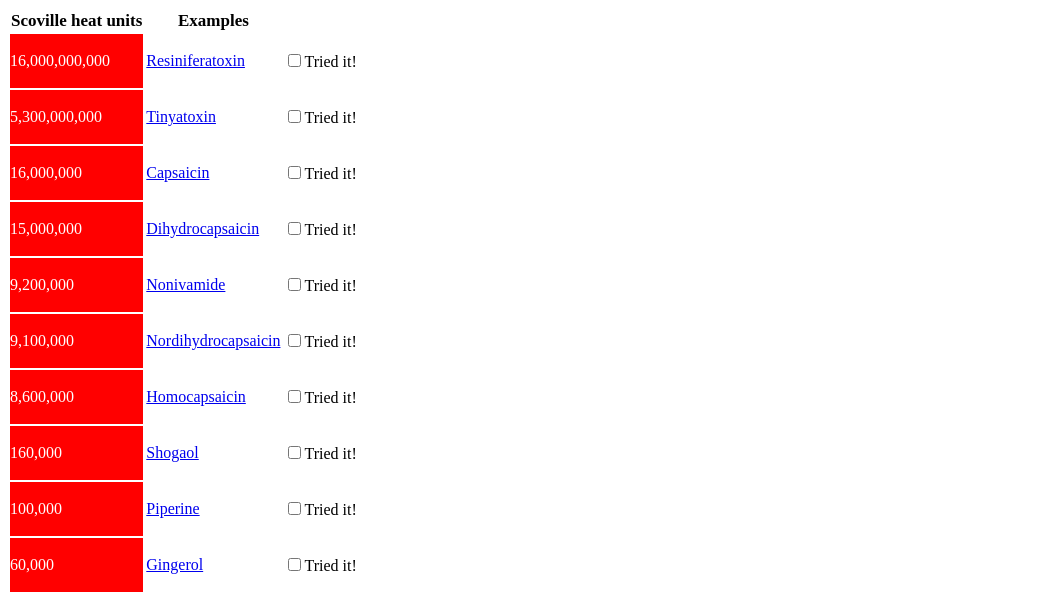
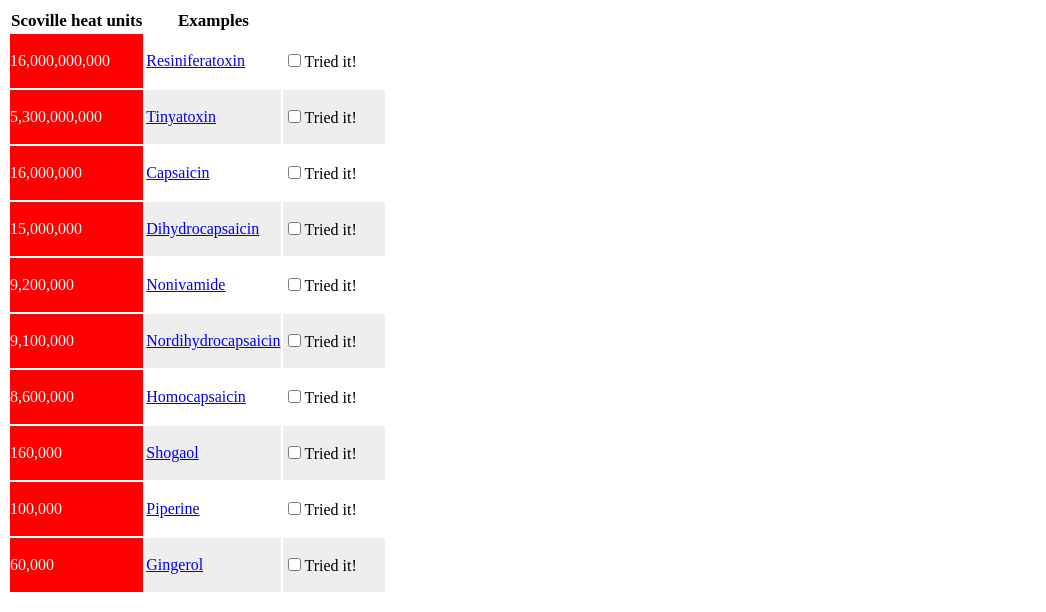
Before and after one commit to JackTramp/introduction_css, a plain HTML site: page index.html in a window 1280 px wide. Shown: the top 612 px of the page, without its empty margins (0-1046 px from the left). Drawn offline with Linux system fonts and the light colour scheme.

Commit message:
Update index.html

```diff
--- a/index.html
+++ b/index.html
@@ -18,6 +18,11 @@
   	background-color: red;
    	padding: 18px 10px 18px 0px;
    }
+
+   tr:nth-child(2n+3) {
+	background-color: #eee;
+   }
+
    </style>
  </head>
  <body>
```
